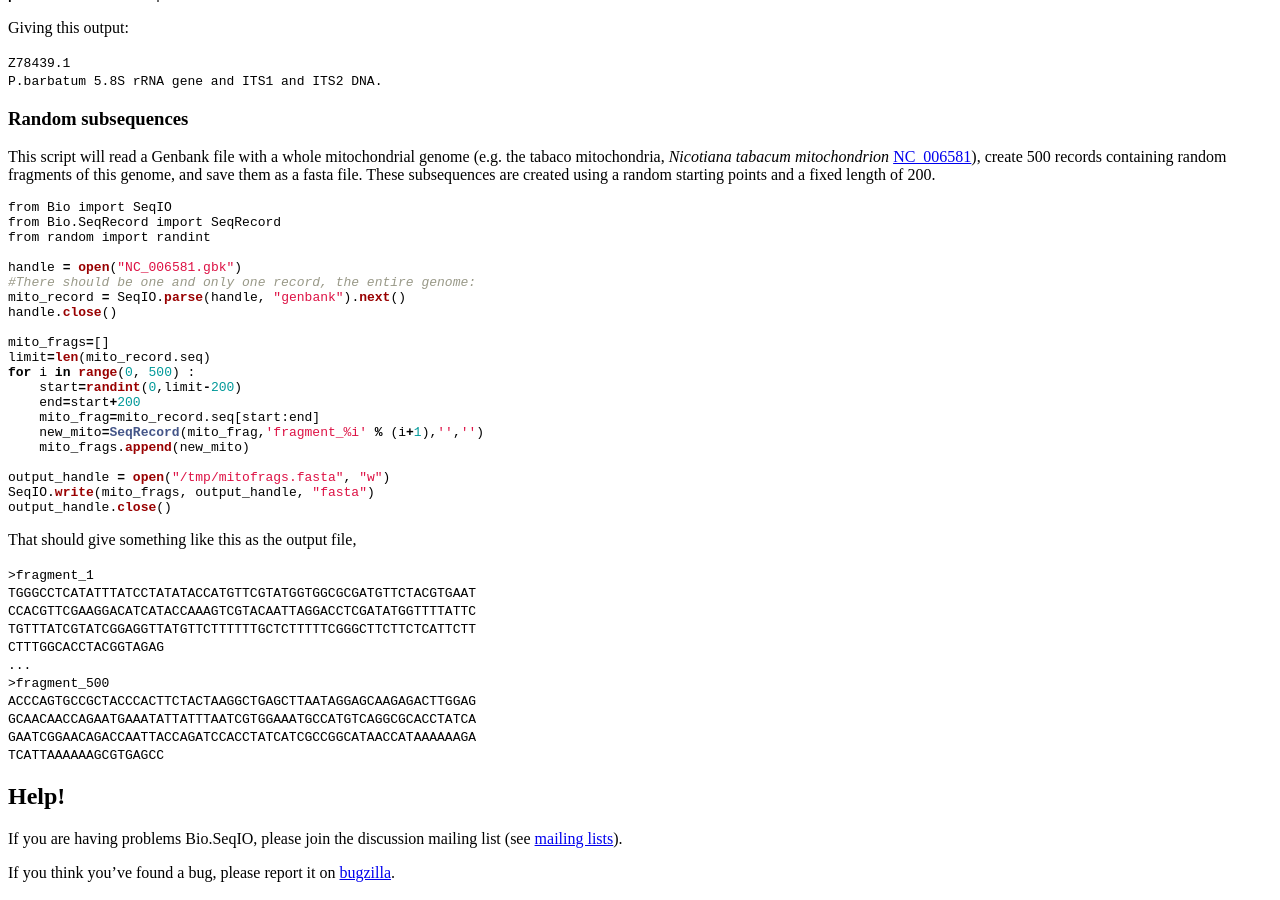
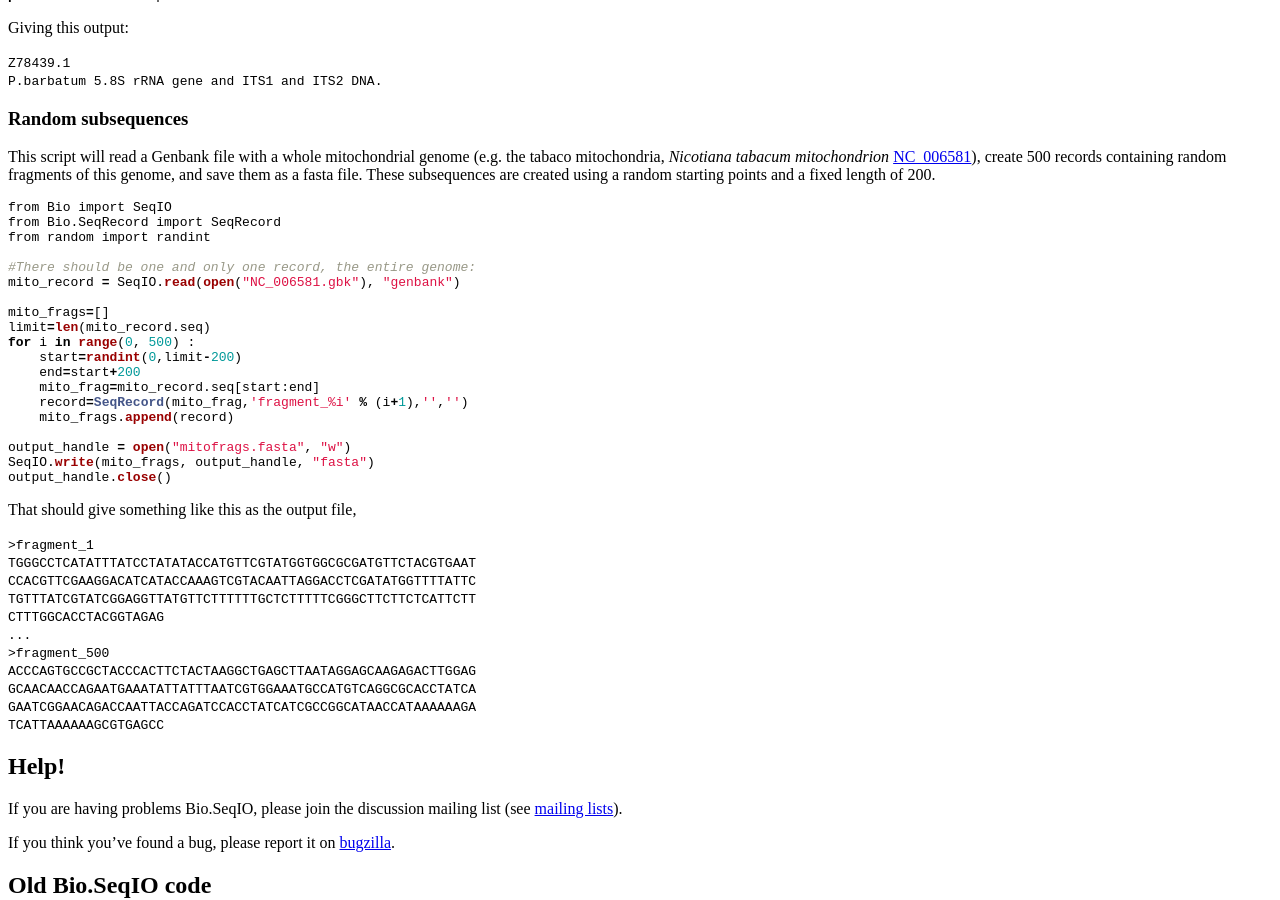
Before and after one commit to biopython/biopython.github.io, a Jekyll site: the page built from wiki/SeqIO.md, in a window 1280 px wide and 900 px high, scrolled down 4472 px. Built offline with Jekyll 4.4.1, drawn with Linux system fonts in a browser that asks for light colours.

Commit message:
Use the read() function rather than the parse() function

````diff
--- a/wiki/SeqIO.md
+++ b/wiki/SeqIO.md
@@ -409,10 +409,8 @@ from Bio import SeqIO
 from Bio.SeqRecord import SeqRecord
 from random import randint
 
-handle = open("NC_006581.gbk")
 #There should be one and only one record, the entire genome:
-mito_record = SeqIO.parse(handle, "genbank").next()
-handle.close()
+mito_record = SeqIO.read(open("NC_006581.gbk"), "genbank")
 
 mito_frags=[]
 limit=len(mito_record.seq)
@@ -420,10 +418,10 @@ for i in range(0, 500) :
     start=randint(0,limit-200)
     end=start+200
     mito_frag=mito_record.seq[start:end]
-    new_mito=SeqRecord(mito_frag,'fragment_%i' % (i+1),'','')
-    mito_frags.append(new_mito)
+    record=SeqRecord(mito_frag,'fragment_%i' % (i+1),'','')
+    mito_frags.append(record)
 
-output_handle = open("/tmp/mitofrags.fasta", "w")
+output_handle = open("mitofrags.fasta", "w")
 SeqIO.write(mito_frags, output_handle, "fasta")
 output_handle.close()
 ```
````
Also changed, not shown: 1 other file.
